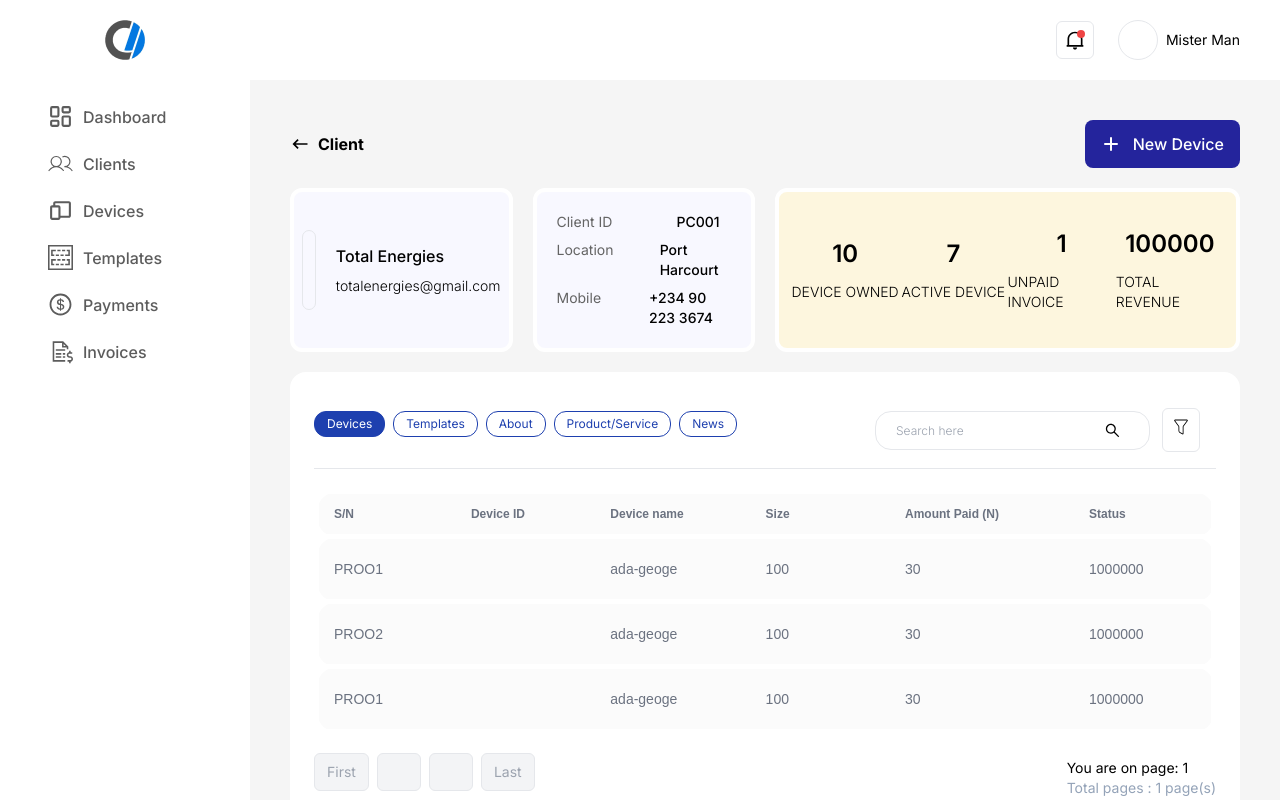
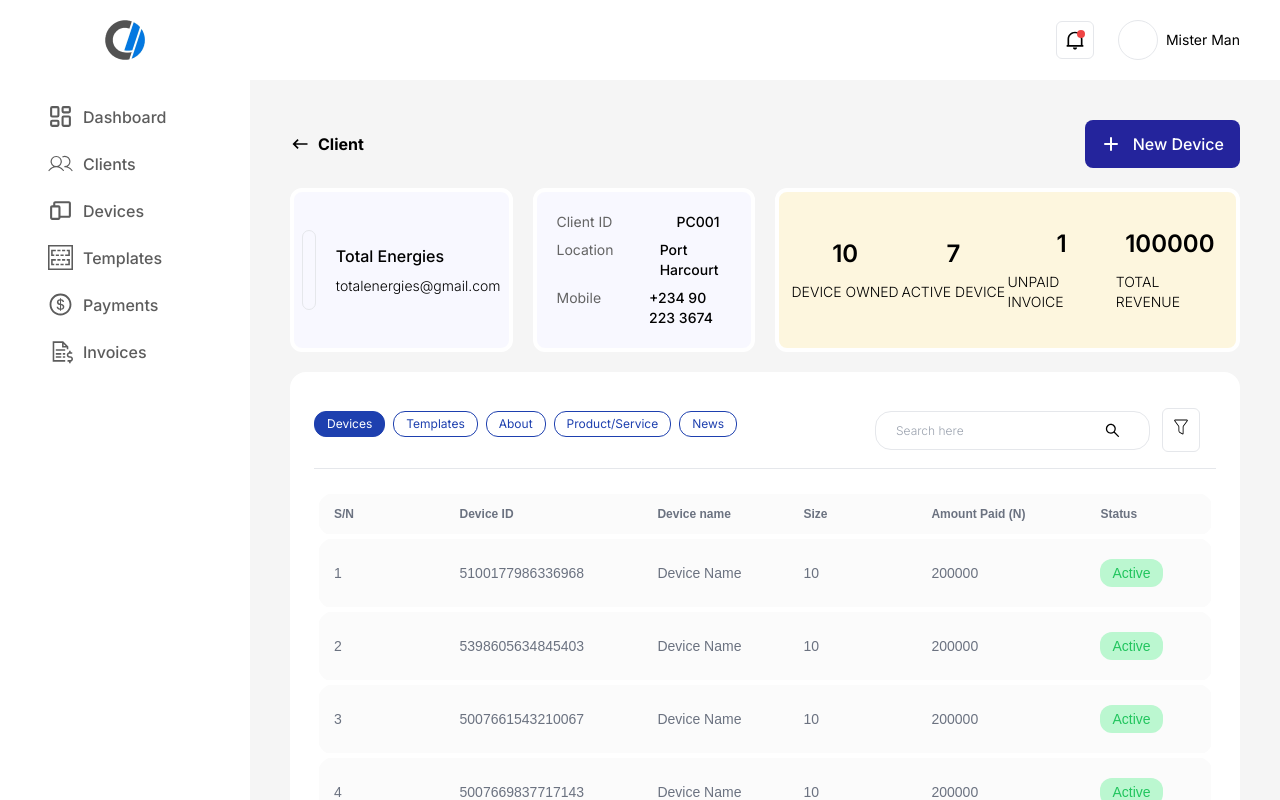
Before and after one commit to BiggieOneBillion/AdminDashboard, a Next.js app: page /dashboard/clients/1 in a window 1280 px wide. Built offline with nearby package versions, Linux system fonts and the light colour scheme.

Commit message:
did some minor update on the table

```diff
--- a/src/components/Dashboard_components/Client_Details/DeviceDetailsModal.jsx
+++ b/src/components/Dashboard_components/Client_Details/DeviceDetailsModal.jsx
@@ -6,12 +6,12 @@
 import NewClientForm from "../Client_Component/NewClientForm";
 import DeviceDetailsCard from "./DeviceDetailsCard";
 
-const DeviceDetailsModal = ({ data }) => {
+const DeviceDetailsModal = ({ data, header }) => {
   // remmember to fetch the data necessay using tanstack query to display the device data
   return (
     <Dialog.Root>
       <Dialog.Trigger className="block w-fit">
-        <span>{data?.deviceId}</span>
+        <span>{header}</span>
       </Dialog.Trigger>
       <Dialog.Portal>
         <Dialog.Overlay
--- a/src/components/Dashboard_components/Client_Details/Table/columnData.js
+++ b/src/components/Dashboard_components/Client_Details/Table/columnData.js
@@ -1,39 +1,47 @@
 import { RiDeleteBin6Line } from "react-icons/ri";
 import { v4 } from "uuid";
 import DeviceDetailsModal from "../DeviceDetailsModal";
+
+// {
+//   "id": 1,
+//   "deviceId": "5100177986336968",
+//   "deviceName": "Device Name",
+//   "size": 10,
+//   "AmountPaid": 200000,
+//   "status": "Active"
+// },
 
 export const columnData = [
   {
     id: "Id",
     header: "S/N",
-    accessorKey: "_id",
-    accessorFn: (row) => `${row._id.toUpperCase()}`,
+    accessorKey: "id",
   },
   {
-    id: "Client",
+    id: "deviceId",
     header: "Device ID",
-    accessorKey: "client",
-    cell: ({ row }) => <DeviceDetailsModal data={row.original} key={v4()} />,
+    accessorKey: "deviceId",
+    cell: ({ row }) => <DeviceDetailsModal data={row.original} header={row.original.deviceId} key={v4()} />,
   },
   {
-    id: "Location",
+    id: "deviceName",
     header: "Device name",
-    accessorKey: "Location",
+    accessorKey: "deviceName",
   },
   {
-    id: "Device_Owner",
+    id: "size",
     header: "Size",
-    accessorKey: "deviceOwned",
+    accessorKey: "size",
   },
   {
-    id: "Active_Device",
+    id: "AmountPaid",
     header: "Amount Paid (N)",
-    accessorKey: "ActiveDevices",
+    accessorKey: "AmountPaid",
   },
   {
-    id: "Amount paid",
+    id: "status",
     header: "Status",
-    accessorKey: "AmountPaid",
-    direction: "desc",
+    accessorKey: "status",
+    cell: ({ row }) => <span className={`${row.original.status === 'Active' ? 'bg-green-200 text-green-500' : 'bg-red-300 text-red-500'} inline-block py-1 px-3 rounded-xl`}>{row.original.status}</span>,
   },
 ];
--- a/src/components/Dashboard_components/Client_Details/Table/mData.json
+++ b/src/components/Dashboard_components/Client_Details/Table/mData.json
@@ -1,26 +1,164 @@
+
+
 [
   {
-    "_id": "PROO1",
-    "client": "Total Energies",
-    "Location": "ada-geoge",
-    "deviceOwned": "100",
-    "ActiveDevices": "30",
-    "AmountPaid": "1000000"
+    "id": 1,
+    "deviceId": "5100177986336968",
+    "deviceName": "Device Name",
+    "size": 10,
+    "AmountPaid": 200000,
+    "status": "Active"
   },
   {
-    "_id": "PROO2",
-    "client": "Total Energies",
-    "Location": "ada-geoge",
-    "deviceOwned": "100",
-    "ActiveDevices": "30",
-    "AmountPaid": "1000000"
+    "id": 2,
+    "deviceId": "5398605634845403",
+    "deviceName": "Device Name",
+    "size": 10,
+    "AmountPaid": 200000,
+    "status": "Active"
   },
   {
-    "_id": "PROO1",
-    "client": "Total Energies",
-    "Location": "ada-geoge",
-    "deviceOwned": "100",
-    "ActiveDevices": "30",
-    "AmountPaid": "1000000"
+    "id": 3,
+    "deviceId": "5007661543210067",
+    "deviceName": "Device Name",
+    "size": 10,
+    "AmountPaid": 200000,
+    "status": "Active"
+  },
+  {
+    "id": 4,
+    "deviceId": "5007669837717143",
+    "deviceName": "Device Name",
+    "size": 10,
+    "AmountPaid": 200000,
+    "status": "Active"
+  },
+  {
+    "id": 5,
+    "deviceId": "5007664734543049",
+    "deviceName": "Device Name",
+    "size": 10,
+    "AmountPaid": 200000,
+    "status": "Active"
+  },
+  {
+    "id": 6,
+    "deviceId": "5235839103246846",
+    "deviceName": "Device Name",
+    "size": 10,
+    "AmountPaid": 200000,
+    "status": "Active"
+  },
+  {
+    "id": 7,
+    "deviceId": "5120867717470278",
+    "deviceName": "Device Name",
+    "size": 10,
+    "AmountPaid": 200000,
+    "status": "Active"
+  },
+  {
+    "id": 8,
+    "deviceId": "5007665896087634",
+    "deviceName": "Device Name",
+    "size": 10,
+    "AmountPaid": 200000,
+    "status": "Active"
+  },
+  {
+    "id": 9,
+    "deviceId": "5007669647930571",
+    "deviceName": "Device Name",
+    "size": 10,
+    "AmountPaid": 200000,
+    "status": "Active"
+  },
+  {
+    "id": 10,
+    "deviceId": "5188145664579428",
+    "deviceName": "Device Name",
+    "size": 10,
+    "AmountPaid": 200000,
+    "status": "Active"
+  },
+  {
+    "id": 11,
+    "deviceId": "5108754813845023",
+    "deviceName": "Device Name",
+    "size": 10,
+    "AmountPaid": 200000,
+    "status": "Active"
+  },
+  {
+    "id": 12,
+    "deviceId": "5100141299848499",
+    "deviceName": "Device Name",
+    "size": 10,
+    "AmountPaid": 200000,
+    "status": "Active"
+  },
+  {
+    "id": 13,
+    "deviceId": "5100138295798611",
+    "deviceName": "Device Name",
+    "size": 10,
+    "AmountPaid": 200000,
+    "status": "Active"
+  },
+  {
+    "id": 14,
+    "deviceId": "5002352272153273",
+    "deviceName": "Device Name",
+    "size": 10,
+    "AmountPaid": 200000,
+    "status": "Active"
+  },
+  {
+    "id": 15,
+    "deviceId": "5522688291033165",
+    "deviceName": "Device Name",
+    "size": 10,
+    "AmountPaid": 200000,
+    "status": "Active"
+  },
+  {
+    "id": 16,
+    "deviceId": "5129697586130435",
+    "deviceName": "Device Name",
+    "size": 10,
+    "AmountPaid": 200000,
+    "status": "Active"
+  },
+  {
+    "id": 17,
+    "deviceId": "5108753176751661",
+    "deviceName": "Device Name",
+    "size": 10,
+    "AmountPaid": 200000,
+    "status": "Active"
+  },
+  {
+    "id": 18,
+    "deviceId": "5396877729362535",
+    "deviceName": "Device Name",
+    "size": 10,
+    "AmountPaid": 200000,
+    "status": "Active"
+  },
+  {
+    "id": 19,
+    "deviceId": "5100143101419667",
+    "deviceName": "Device Name",
+    "size": 10,
+    "AmountPaid": 200000,
+    "status": "Active"
+  },
+  {
+    "id": 20,
+    "deviceId": "5439931757399775",
+    "deviceName": "Device Name",
+    "size": 10,
+    "AmountPaid": 200000,
+    "status": "Active"
   }
 ]
--- a/src/components/Dashboard_components/Devices/Table/columnData.js
+++ b/src/components/Dashboard_components/Devices/Table/columnData.js
@@ -21,7 +21,7 @@
     id: "deviceId",
     header: "Device ID",
     accessorKey: "deviceId",
-    cell: ({ row }) => <DeviceDetailsModal data={row.original} key={v4()} />,
+    cell: ({ row }) => <DeviceDetailsModal data={row.original} header={row.original.deviceId} key={v4()} />,
   },
   {
     id: "deviceName",
```
